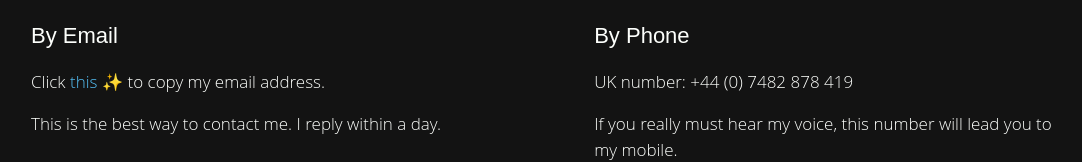
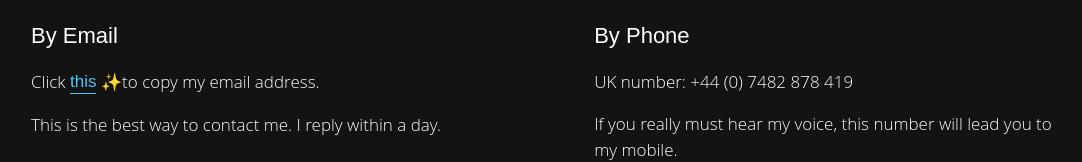
Before and after one commit to pamelachia/portfolio, a React (Create React App) app: page / in a window 1280 px wide. Shown: the part 4277-4439 px from the top of the page, without its empty margins (97-1179 px from the left). Built offline with nearby package versions, Linux system fonts and the light colour scheme; what webfontloader would draw is missing.

Commit message:
Use Link for email link in Contacts

```diff
--- a/src/components/Sections/Contacts.jsx
+++ b/src/components/Sections/Contacts.jsx
@@ -6,6 +6,7 @@ import Appear from "../Appear";
 import Accent from "../Cards/Accent";
 import { mq } from "../../styles";
 import Copier from "../Copier";
+import Link from "../Cards/Link";
 
 const Contact = ({ title, imgSrc, children }) => {
     const style = css`
@@ -79,15 +80,11 @@ class Contacts extends Component {
                             <p>
                                 Click{" "}
                                 <Copier side="left">
-                                    <span>
-                                        <Accent>
-                                            this{" "}
-                                            <span role="img" aria-label="Stars">
-                                                ✨
-                                            </span>
-                                        </Accent>
-                                    </span>
+                                    <Link>this </Link>
                                 </Copier>{" "}
+                                <span role="img" aria-label="Stars">
+                                    ✨
+                                </span>
                                 to copy my email address.
                             </p>
                             <p>
```
